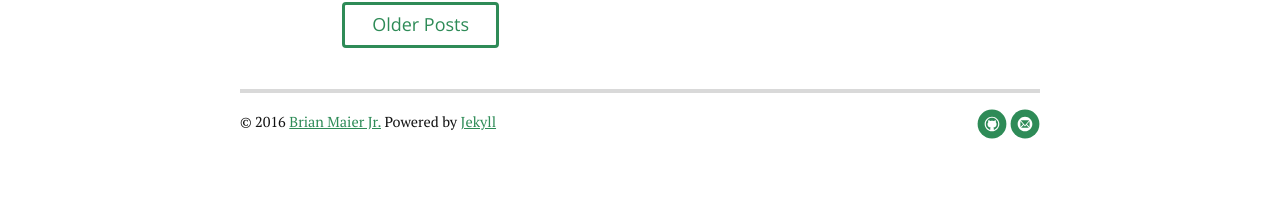
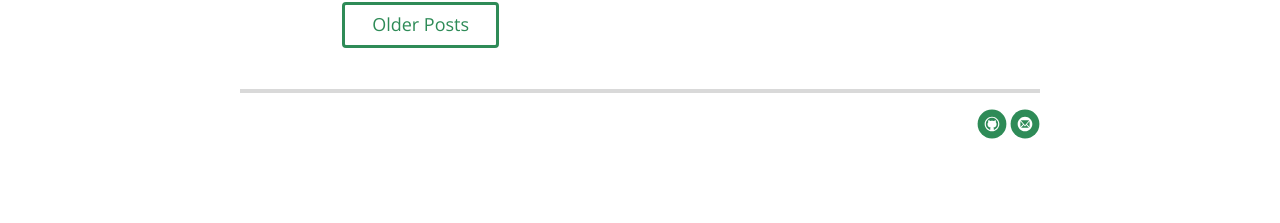
Before and after one commit to jwilber/old_website, a Jekyll site: the page built from index.html, in a window 1280 px wide. Shown: the part 1833-2056 px from the top of the page. Built offline with Jekyll 4.4.1, drawn with Linux system fonts in a browser that asks for light colours; nearby versions of some CDN libraries; the list of posts is cut into pages by our own code.

Commit message:
Update footer.html
removed footer

```diff
--- a/_includes/footer.html
+++ b/_includes/footer.html
@@ -1,6 +1,6 @@
 <div class="footer">
    <div class="container">
-      <p class="copy">&copy; {{ site.time | date: '%Y' }} <a href="http://brianmaierjr.com">Brian Maier Jr.</a> Powered by <a href="http://jekyllrb.com">Jekyll</a></p>
+     <!-- <p class="copy">&copy; {{ site.time | date: '%Y' }} <a href="http://brianmaierjr.com">Brian Maier Jr.</a> Powered by <a href="http://jekyllrb.com">Jekyll</a></p> -->
 
       <div class="footer-links">
          <ul class="noList">
```
